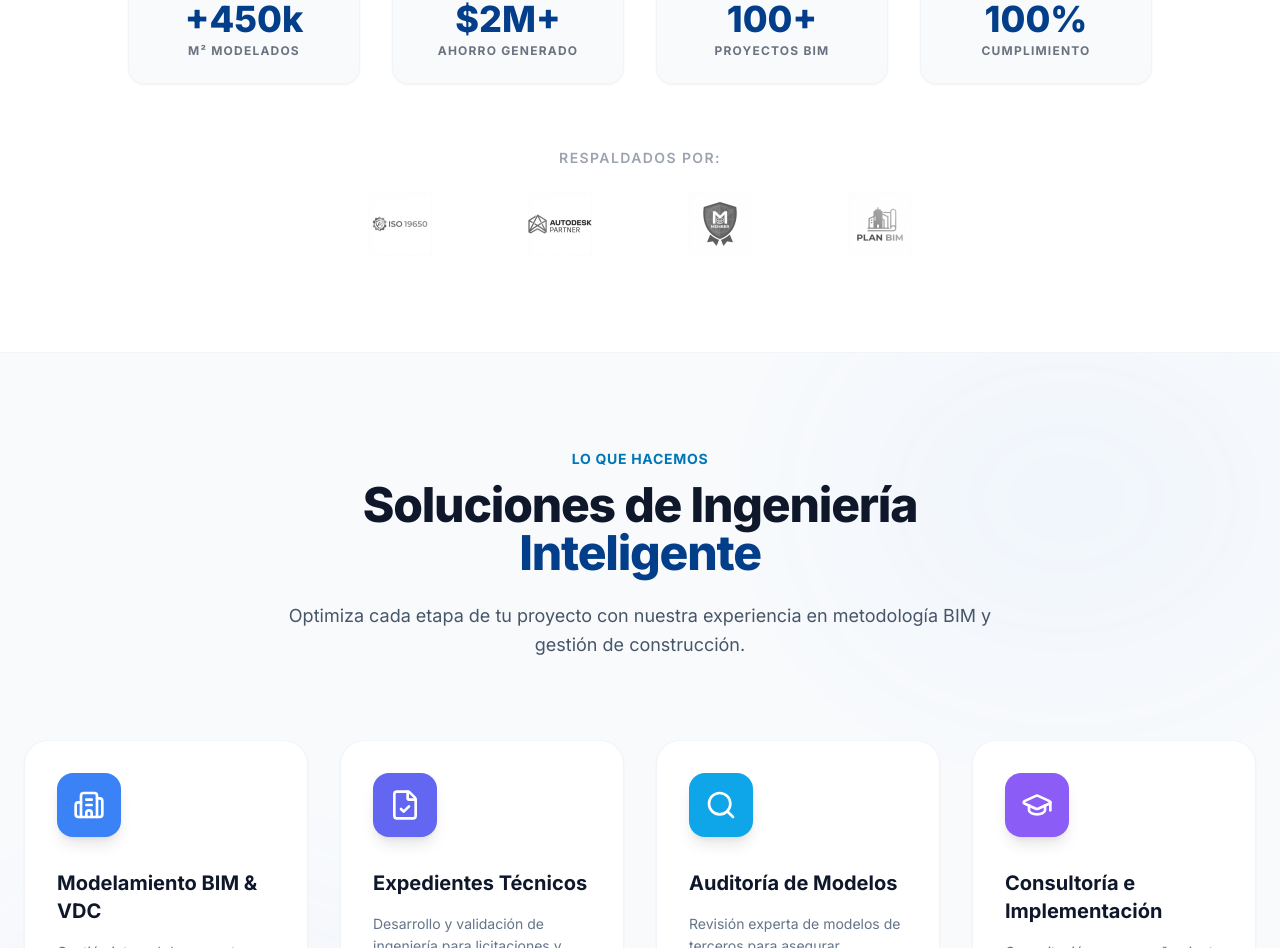
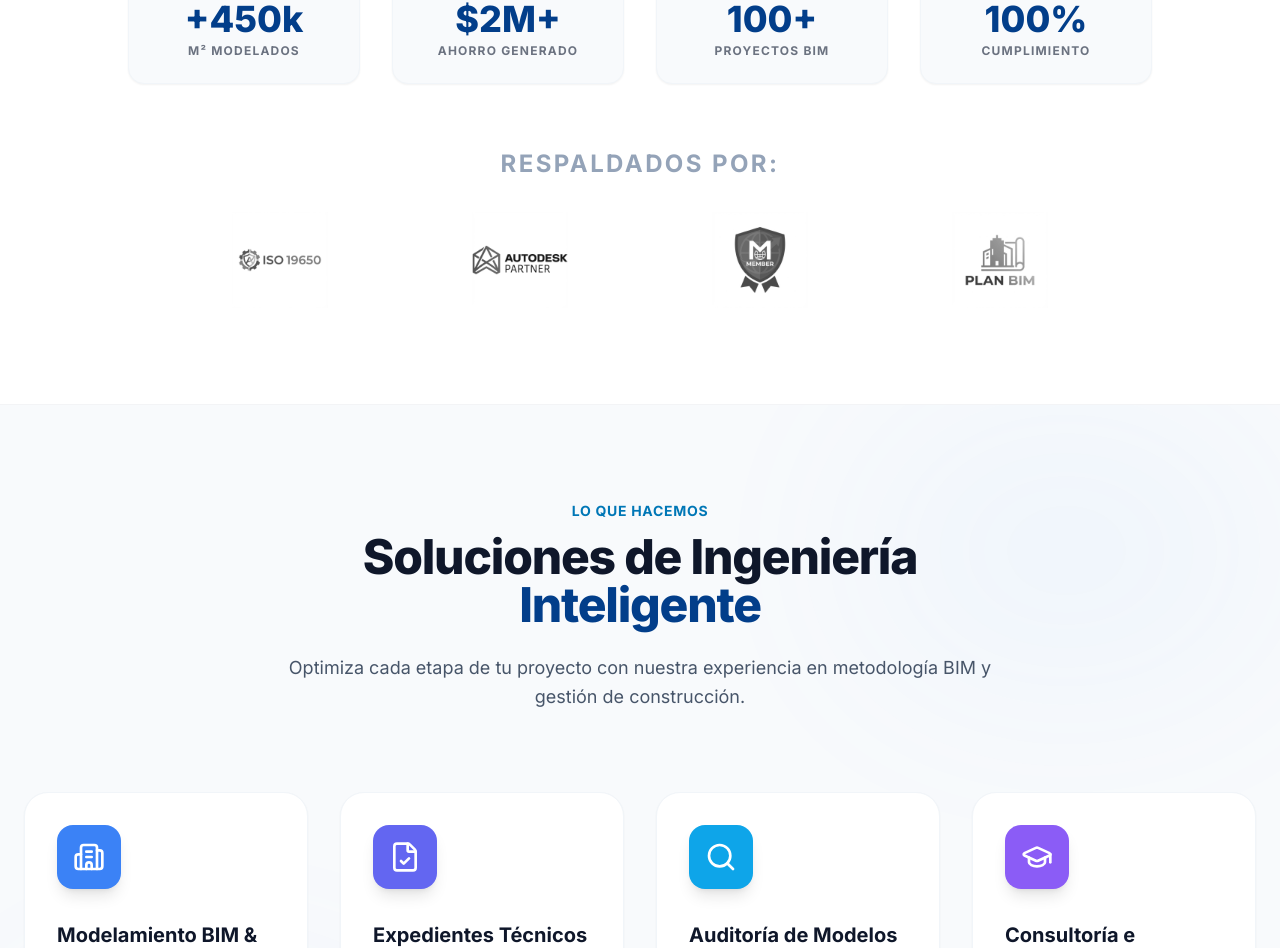
Before and after one commit to Cshion/argo-landing, a Next.js app: page / in a window 1280 px wide. Shown: the part 1022-1970 px from the top of the page. Built offline with nearby package versions, Linux system fonts and the light colour scheme.

Commit message:
feat: adjust TrustSection certification layout by increasing gaps, text size, and image dimensions.

```diff
--- a/src/app/proyectos/page.tsx
+++ b/src/app/proyectos/page.tsx
@@ -42,13 +42,13 @@ export default function ProjectsPage() {
             <section className="relative pt-32 pb-20 md:pt-48 md:pb-32 overflow-hidden bg-slate-900 border-b border-white/10">
                 <div className="absolute inset-0 z-0">
                     <Image
-                        src="/hero_bg_bim.png"
-                        alt="Proyectos BIM"
+                        src="/hero_projects_modern.png"
+                        alt="Proyectos BIM Modernos"
                         fill
-                        className="object-cover opacity-20"
+                        className="object-cover opacity-30"
                         priority
                     />
-                    <div className="absolute inset-0 bg-gradient-to-t from-slate-900 via-slate-900/80 to-transparent" />
+                    <div className="absolute inset-0 bg-gradient-to-t from-slate-900 via-slate-900/60 to-transparent" />
                 </div>
 
                 <div className="container mx-auto px-6 relative z-10 text-center">
--- a/src/components/TrustSection.tsx
+++ b/src/components/TrustSection.tsx
@@ -32,19 +32,19 @@ const TrustSection = () => {
                     </div>
 
                     {/* Certifications Strip */}
-                    <div className="flex flex-col items-center gap-6 mt-4">
-                        <p className="text-sm font-semibold text-gray-400 uppercase tracking-widest">Respaldados por:</p>
-                        <div className="flex flex-wrap justify-center gap-8 opacity-80 grayscale hover:grayscale-0 transition-all duration-500">
-                            <div className="h-16 w-32 relative flex items-center justify-center">
+                    <div className="flex flex-col items-center gap-8 mt-4">
+                        <p className="text-xl md:text-2xl font-bold text-slate-400 uppercase tracking-widest">Respaldados por:</p>
+                        <div className="flex flex-wrap justify-center gap-12 opacity-90 grayscale hover:grayscale-0 transition-all duration-500">
+                            <div className="h-24 w-48 relative flex items-center justify-center">
                                 <Image src="/logos/iso-19650.png" alt="ISO 19650" fill className="object-contain" />
                             </div>
-                            <div className="h-16 w-32 relative flex items-center justify-center">
+                            <div className="h-24 w-48 relative flex items-center justify-center">
                                 <Image src="/logos/autodesk-partner.png" alt="Autodesk Partner" fill className="object-contain" />
                             </div>
-                            <div className="h-16 w-32 relative flex items-center justify-center">
+                            <div className="h-24 w-48 relative flex items-center justify-center">
                                 <Image src="/logos/pmi-member.png" alt="PMI Member" fill className="object-contain" />
                             </div>
-                            <div className="h-16 w-32 relative flex items-center justify-center">
+                            <div className="h-24 w-48 relative flex items-center justify-center">
                                 <Image src="/logos/plan-bim.png" alt="Plan BIM" fill className="object-contain" />
                             </div>
                         </div>
```
Also changed, not shown: public/hero_projects_modern.png (added).
